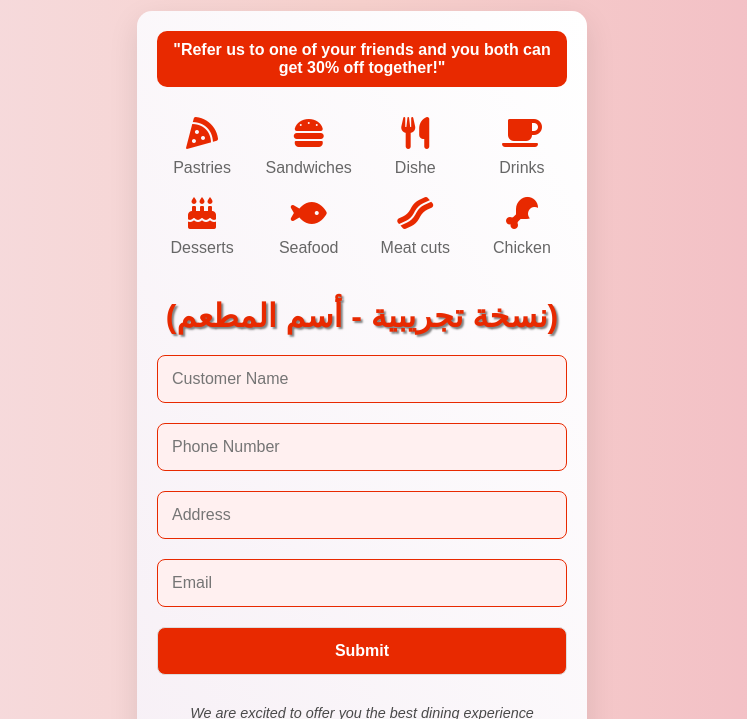
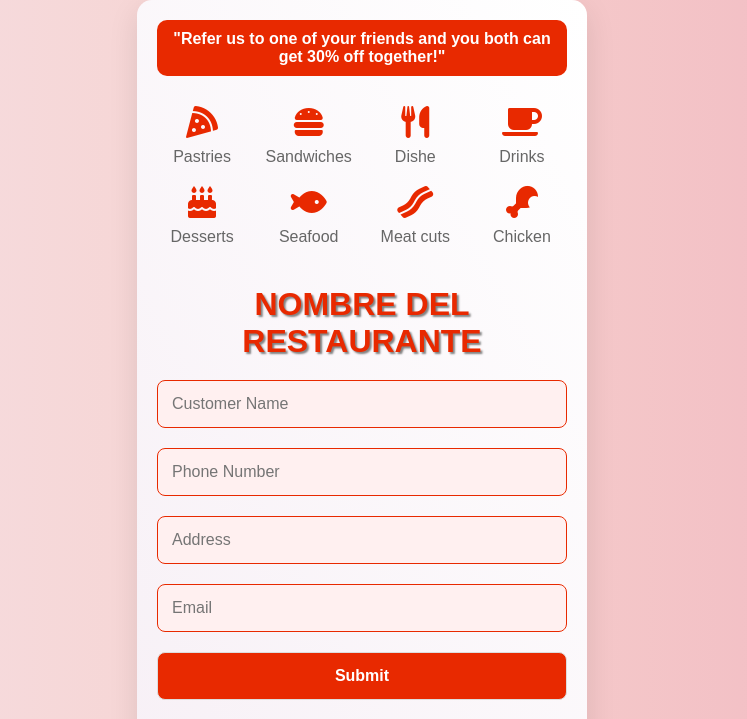
Before and after one commit to apps-eg/test, a plain HTML site: page index.html in a window 1280 px wide. Shown: the top 719 px of the page, without its empty margins (278-1025 px from the left). Drawn offline with nearby package versions, Linux system fonts and the light colour scheme.

Commit message:
Update index.html

```diff
--- a/index.html
+++ b/index.html
@@ -255,7 +255,7 @@
             </div>
         </div>
 
-        <h1>(نسخة تجريبية - أسم المطعم)</h1>
+        <h1>Nombre del restaurante</h1>
 
         <input type="text" id="customerName" placeholder="Customer Name" />
         <input type="text" id="customerPhone" placeholder="Phone Number" />
```
